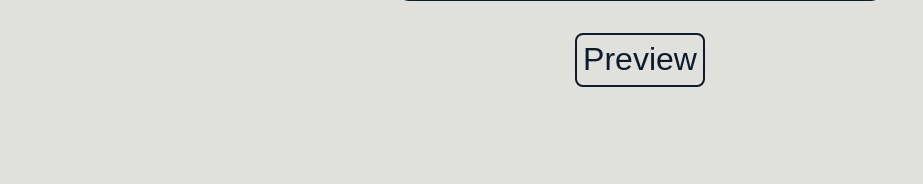
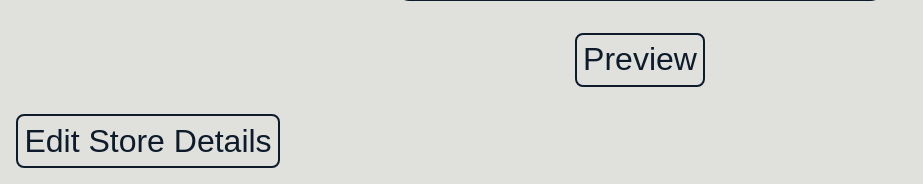
Before and after one commit to shreyas-078/invoice-generator, a Flask app: page /default-page in a window 1280 px wide. Shown: the part 616-800 px from the top of the page, without its empty margins (0-923 px from the left). Run offline with Flask 3, Linux system fonts and the light colour scheme; some web fonts are replaced.

Commit message:
Bug Fixes #2: Back Button Fix; Added Edit Store Details Button

```diff
--- a/app.py
+++ b/app.py
@@ -38,14 +38,19 @@ def create_paragraph(text, style):
 # Homepage
 @app.route("/")
 def home():
-    global store_address, store_gstin, store_name, store_phone, store_transactions, shop_logo_path
+    global store_address, store_gstin, store_name, store_phone, store_transactions, shop_logo_path, store_tax, store_tax_num, time, date
     store_name = ""
     store_phone = ""
     store_address = "Billing Address: "
     store_gstin = ""
 
     store_transactions = []
+    store_tax = ""
+    store_tax_num = 0
+    time = ""
+    date = ""
     shop_logo_path = ""  # Store Logo Path
+
     return render_template("index.html")
 
 
--- a/static/css/default-style.css
+++ b/static/css/default-style.css
@@ -200,6 +200,13 @@ h3 {
   text-align: center;
 }
 
+#edit-store-details {
+  font-size: 2rem;
+  position: fixed;
+  bottom: 1rem;
+  left: 1rem;
+}
+
 .invoice-button {
   margin-bottom: 1rem;
 }
--- a/static/js/default-script.js
+++ b/static/js/default-script.js
@@ -10,6 +10,7 @@ const duplicateHelper = document.getElementById("duplicate-helper-text");
 const previewButton = document.getElementById("preview");
 const emptyItemsHelper = document.getElementById("empty-items-helper");
 const previewEmbed = document.getElementById("preview-embed");
+const editStoreButton = document.getElementById("edit-store-details");
 
 const date = new Date();
 
@@ -330,3 +331,7 @@ previewButton.addEventListener("click", () => {
   });
   document.querySelector("#preview-block").appendChild(downloadButton);
 });
+
+editStoreButton.addEventListener("click", () => {
+  window.location.replace("/");
+});
--- a/templates/default.html
+++ b/templates/default.html
@@ -82,6 +82,7 @@
       <embed type="application/pdf" src="" class="invisible" id="preview-embed">
     </div>
   </div>
+  <button type="button" id="edit-store-details">Edit Store Details</button>
 </body>
 
 </html>
```
Also changed, not shown: templates/index.html (+11 -0 lines), uploads/blue_white.png (deleted).
